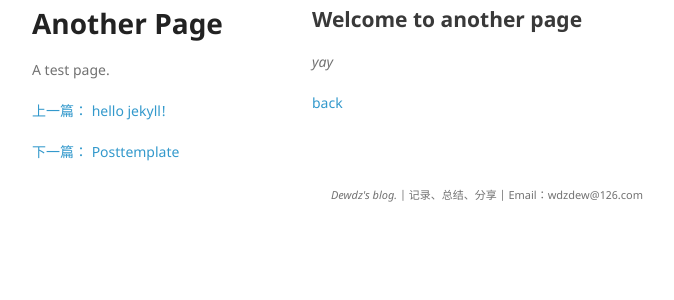
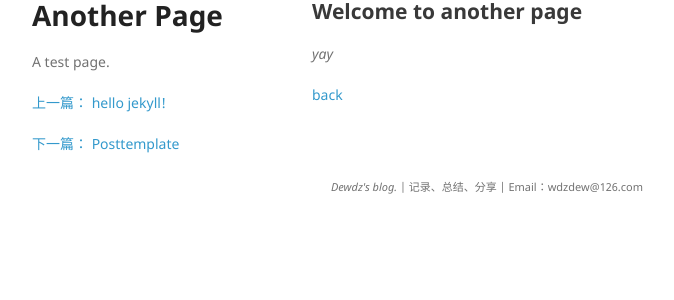
Before and after one commit to dewdz/dewdz.github.io, a Jekyll site: the page built from _posts/2016-12-24-another-page.md, in a window 1280 px wide. Shown: the top 300 px of the page, without its empty margins (153-827 px from the left). Built offline with Jekyll 4.4.1, drawn with Linux system fonts in a browser that asks for light colours.

Commit message:
change styles

```diff
--- a/assets/css/style.scss
+++ b/assets/css/style.scss
@@ -133,7 +133,7 @@
 
 .clear{ height:0px;font-size:0;clear:both;}
 
-body { background-color: #fff; font: 14px/1.5 "Noto Sans", "Helvetica Neue", Helvetica, Arial, sans-serif; color: #727272; font-weight: 400; }
+body { background-color: #fff; margin:0px; font: 14px/1.5 "Noto Sans", "Helvetica Neue", Helvetica, Arial, sans-serif; color: #727272; font-weight: 400; }
 
 h1, h2, h3, h4, h5, h6 { color: #222; margin: 0 0 20px; }
 
@@ -201,7 +201,7 @@ small { font-size: 11px; }
 
 hr { border: 0; background: #e5e5e5; height: 1px; margin: 0 0 20px; }
 
-.footer { width: 100%; float: left; margin: 0px auto; border-top: 1px solid #e5e5e5; bottom: 50px; -webkit-font-smoothing: subpixel-antialiased; }
+.footer { width: 100%; margin: 0px auto; border-top: 1px solid #e5e5e5; bottom: 50px; -webkit-font-smoothing: subpixel-antialiased; }
 .footer p{ text-align: center; }
 .post_footer { width: 100%; float: left; text-align:center;}
 .post_footer a {color: #727272;}
```
